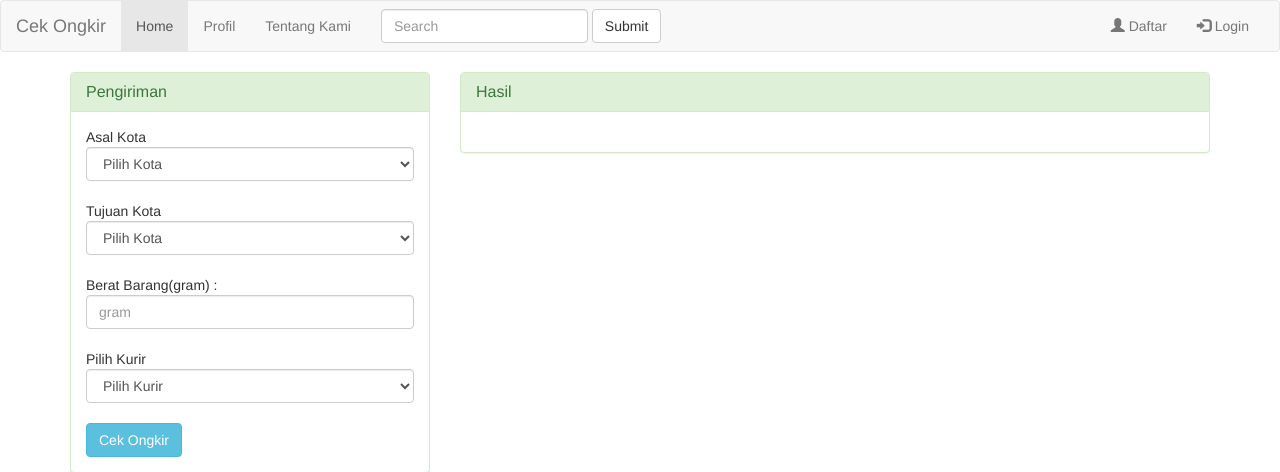
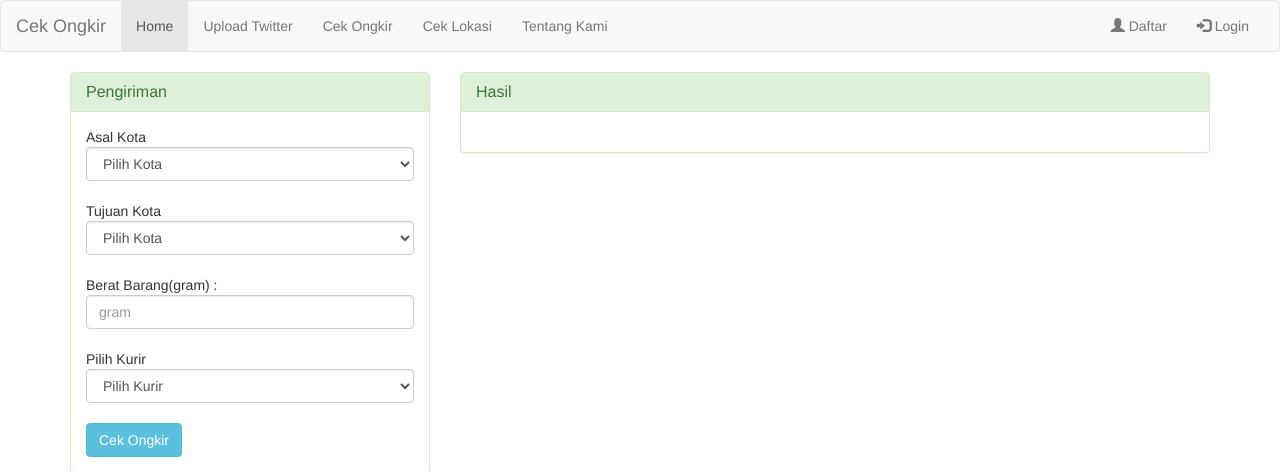
Before and after one commit to nadyop/novely, a CodeIgniter app: page / in a window 1280 px wide. Shown: the top 472 px of the page. Run offline with CodeIgniter, Linux system fonts and the light colour scheme; data that the repository does not hold is empty.

Commit message:
menambahkan menu-menu untuk setiap fitur

```diff
--- a/application/views/cek_ongkir.php
+++ b/application/views/cek_ongkir.php
@@ -24,15 +24,11 @@
     <div class="collapse navbar-collapse" id="bs-example-navbar-collapse-1">
 		<ul class="nav navbar-nav">
         <li class="active"><a href="">Home <span class="sr-only">(current)</span></a></li>
-        <li><a href="#">Profil</a></li>
+        <li><a href="#">Upload Twitter</a></li>
+        <li><a href="#">Cek Ongkir</a></li>
+        <li><a href="#">Cek Lokasi</a></li>
         <li><a href="#">Tentang Kami</a></li>
       </ul>
-      <form class="navbar-form navbar-left" role="search">
-        <div class="form-group">
-          <input type="text" class="form-control" placeholder="Search">
-        </div>
-        <button type="submit" class="btn btn-default">Submit</button>
-      </form>
       <ul class="nav navbar-nav navbar-right">
         <li><a href="#"><span class="glyphicon glyphicon-user"></span> Daftar</a></li>
         <li><a href="#"><span class="glyphicon glyphicon-log-in"></span> Login</a></li>
```
